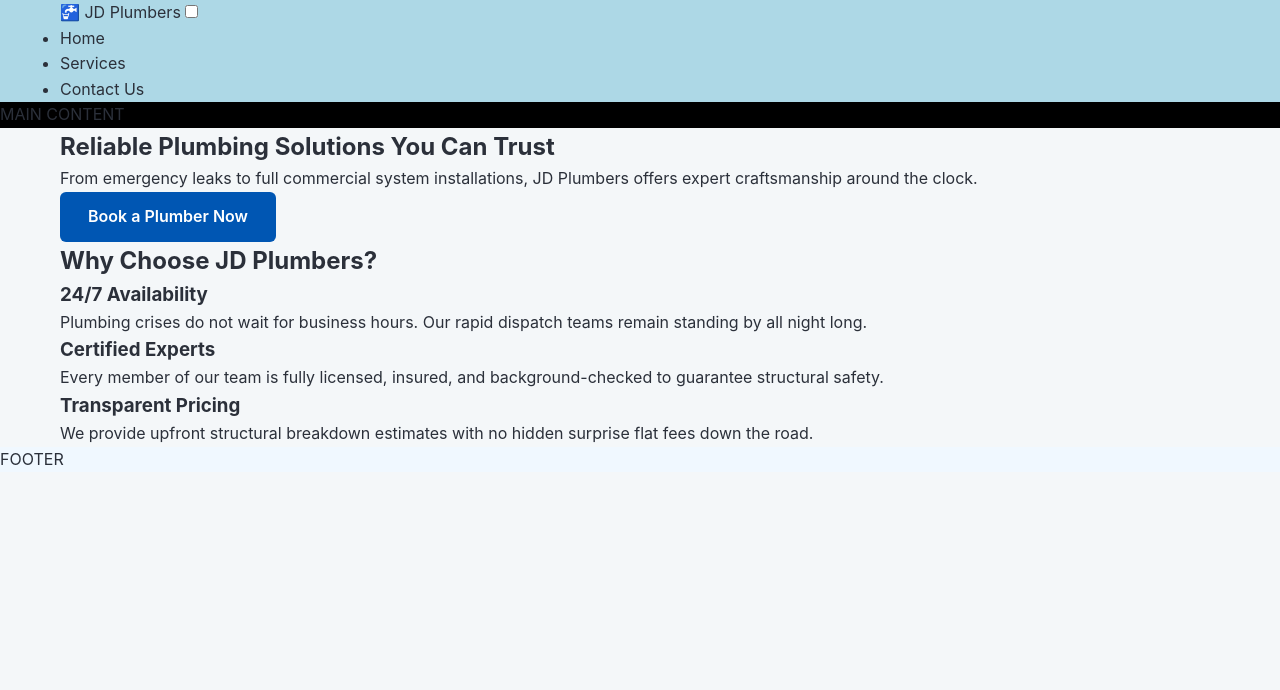
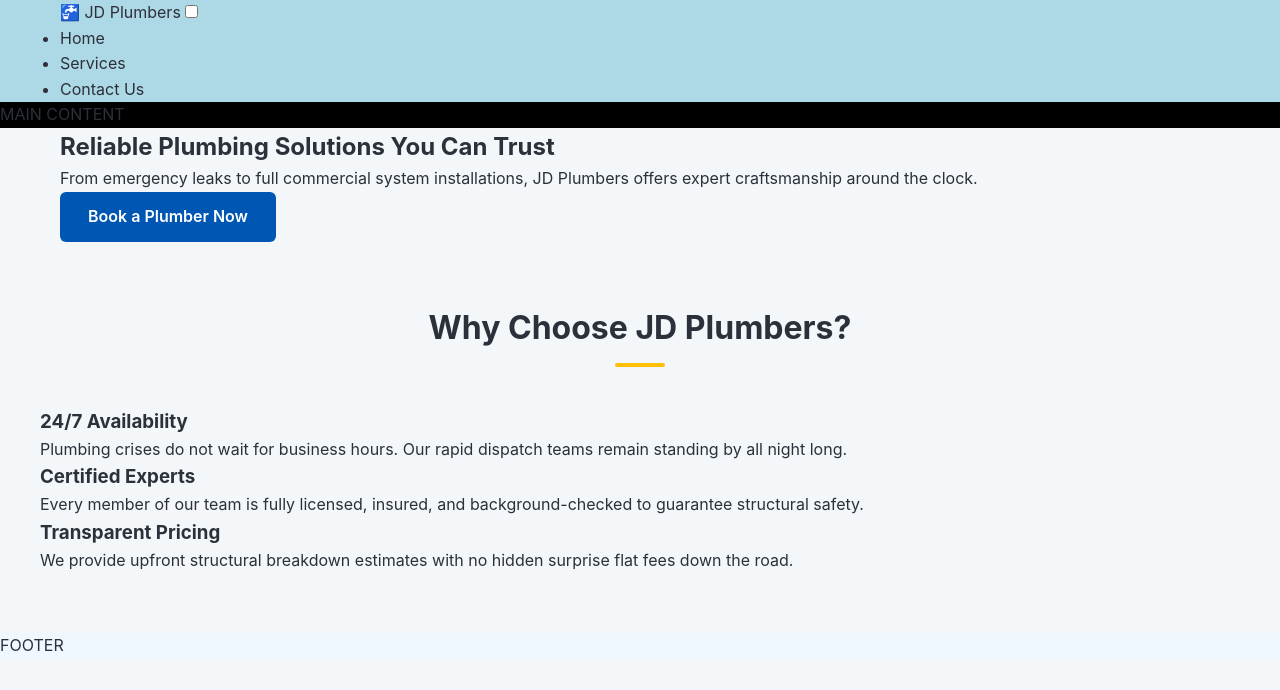
Before and after one commit to Jaibe-444/jd-plumbers, a plain HTML site: page index.html in a window 1280 px wide. Drawn offline with nearby package versions, Linux system fonts and the light colour scheme.

Commit message:
Style the main body section and the tittle

```diff
--- a/jd-plumbers/assets/css/style.css
+++ b/jd-plumbers/assets/css/style.css
@@ -73,6 +73,27 @@
     transform: scale(0.98);
 }
 
+.section-padding {
+    padding: 60px 0;
+}
+
+.section-title {
+    text-align: center;
+    font-size: 2rem;
+    margin-bottom: 40px;
+    position: relative;
+}
+
+.section-title::after {
+    content: '';
+    display: block;
+    width: 50px;
+    height: 4px;
+    background-color: var(--accent);
+    margin: 10px auto 0;
+    border-radius: 2px;
+}
+
 /* Header */
 header {
     background-color: lightblue;
```
